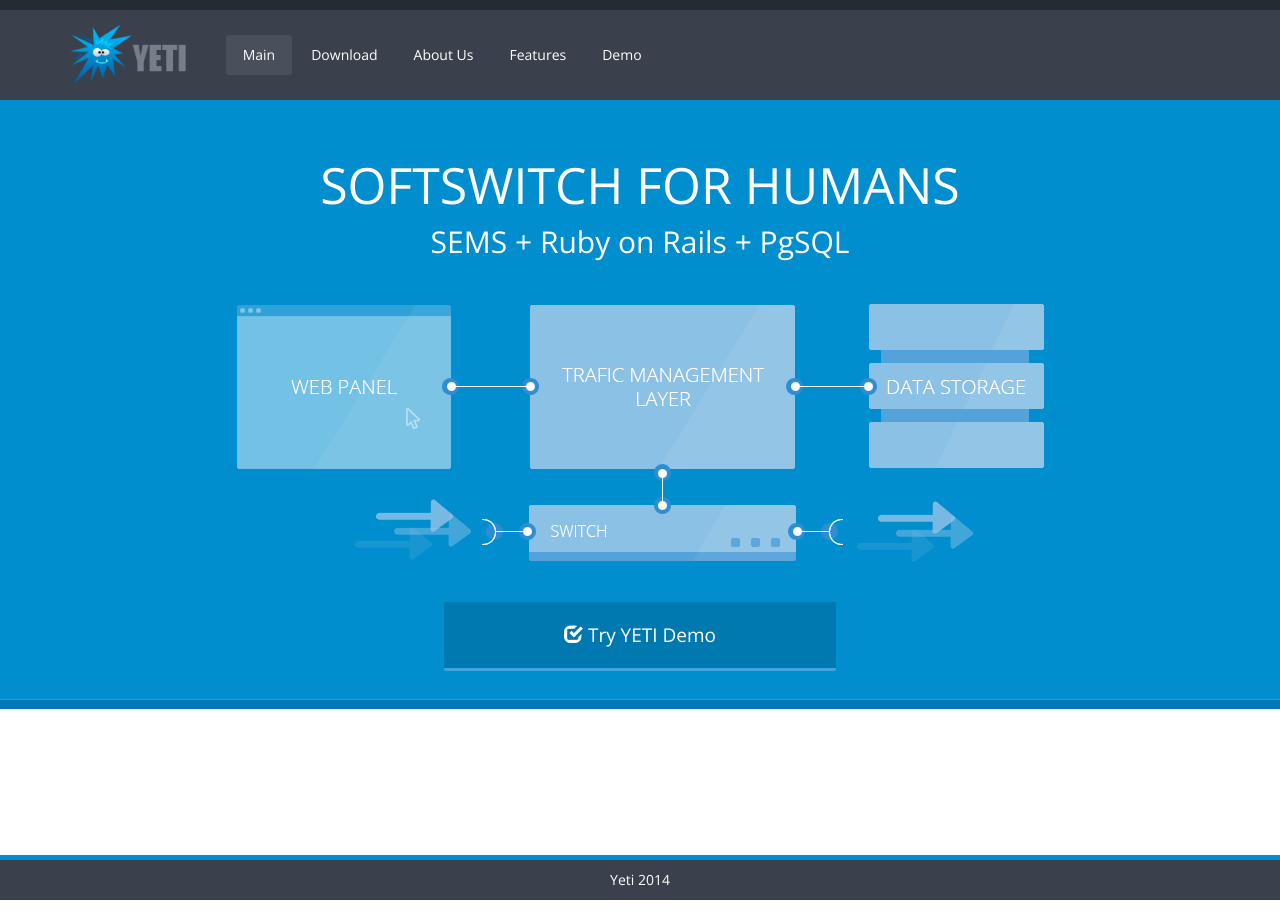
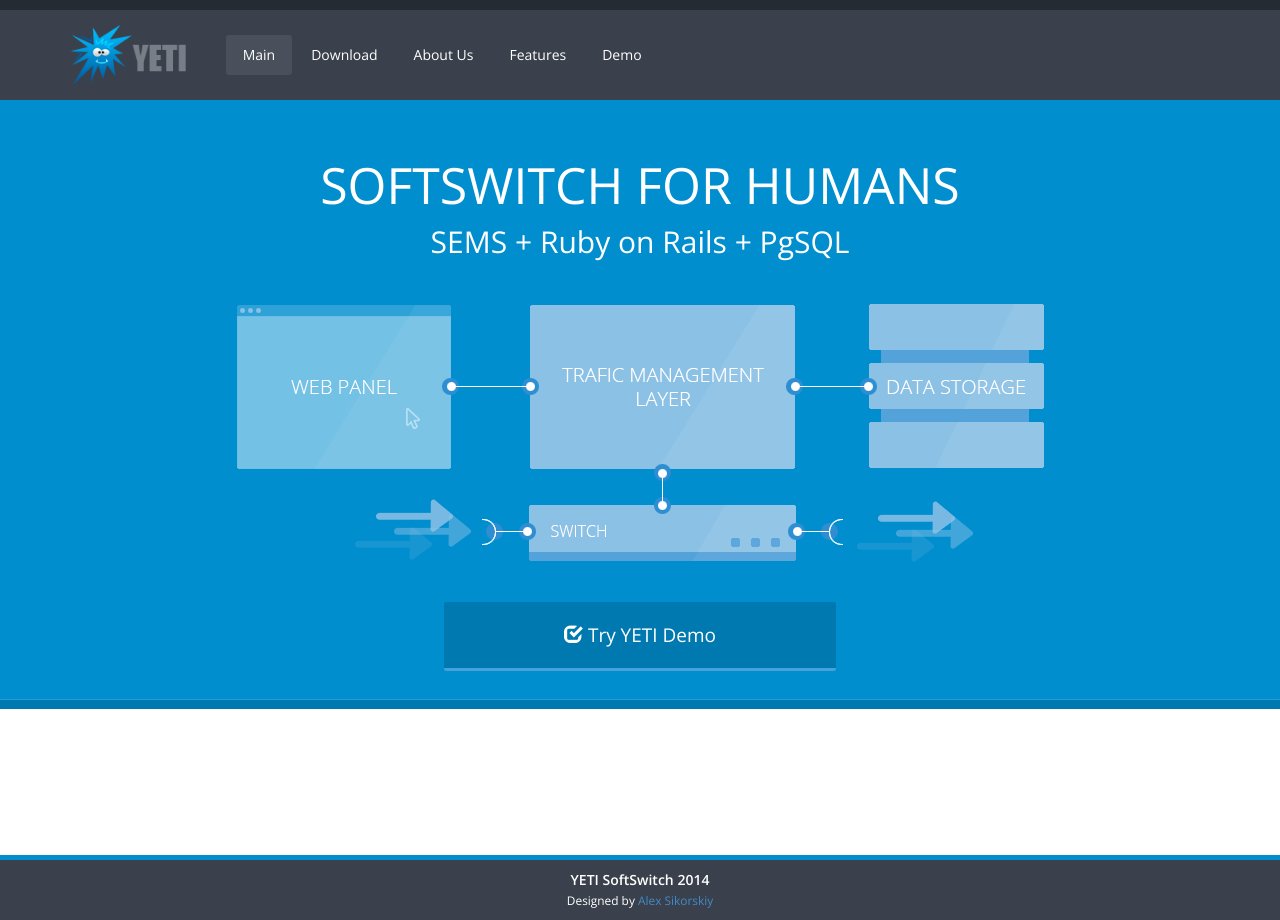
Before and after one commit to yeti-switch/yeti-switch.github.io, a Jekyll site: the page built from index.html, in a window 1280 px wide. Built offline with Jekyll 4.4.1, drawn with Linux system fonts in a browser that asks for light colours; Markdown is read by kramdown in place of the engine named in the settings.

Commit message:
added link to djjedclash github

```diff
--- a/_includes/footer.html
+++ b/_includes/footer.html
@@ -1,5 +1,7 @@
-
-<p>Yeti 2014</p>
+<p>	<strong>YETI SoftSwitch 2014 </strong>
+<br />
+	<small>Designed by <a rel="nofollow" href="http://djjedclash.github.io/" target="_blank">Alex Sikorskiy</a><small>
+	</p>
 
 {% include ga.html %}
 <link href='http://fonts.googleapis.com/css?family=Open+Sans:400,600,300' rel='stylesheet' type='text/css'>
```
